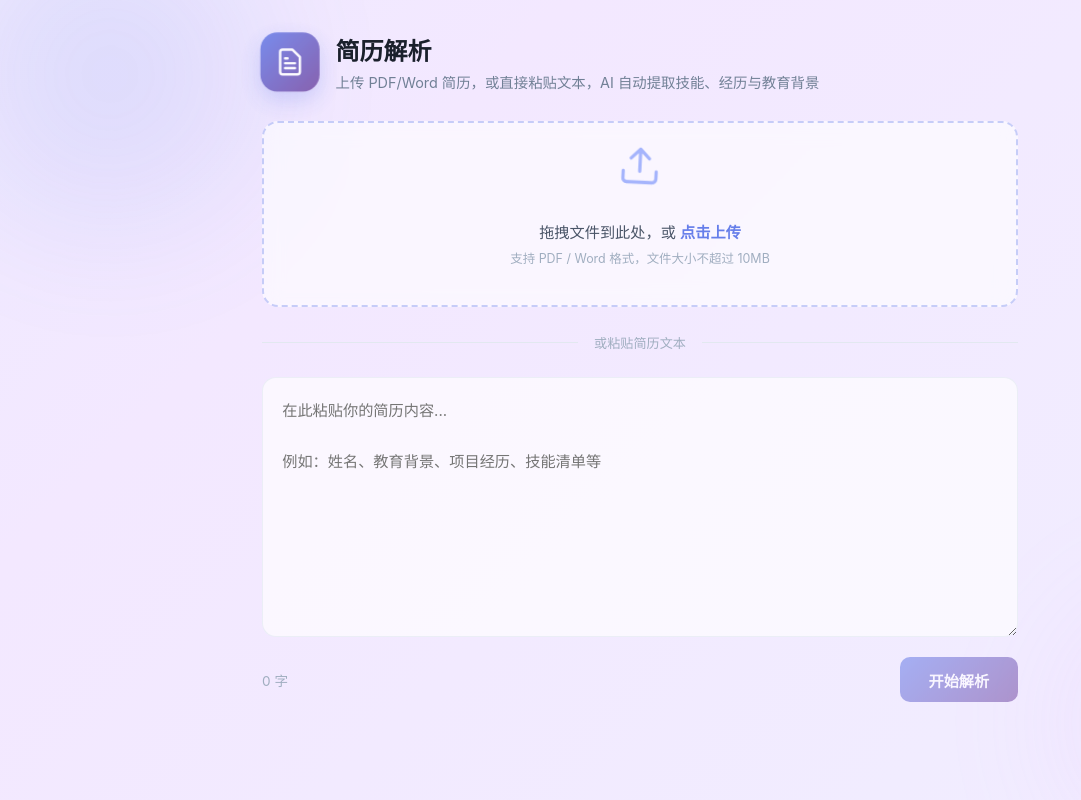
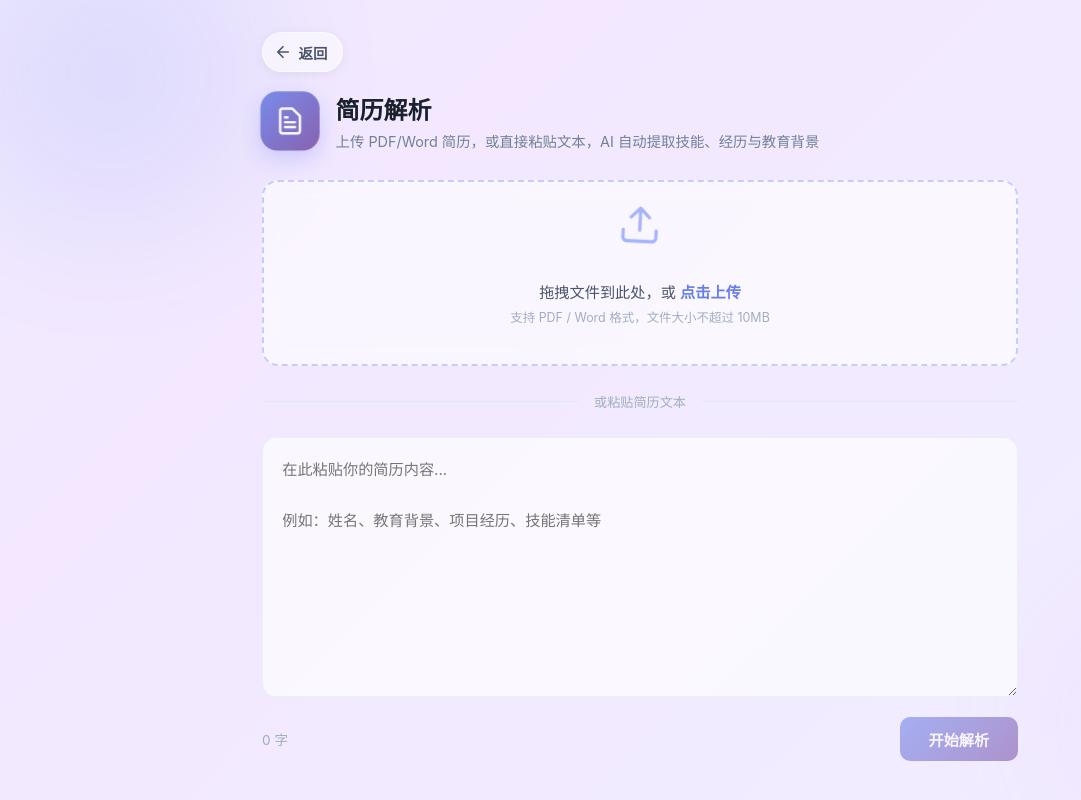
Before and after one commit to Solqni/CareerAI, a Vue app in the folder frontend/: page /resume in a window 1280 px wide. Shown: the whole page, without its empty margins (0-1081 px from the left). Built offline with nearby package versions, Linux system fonts and the light colour scheme.

Commit message:
feat: 新增统一返回键组件并修复学习计划跳转路由

```diff
--- /dev/null
+++ b/frontend/src/components/BackButton.vue
@@ -0,0 +1,57 @@
+<script setup lang="ts">
+import { useRouter } from 'vue-router'
+
+const router = useRouter()
+
+function goBack() {
+  // 有浏览历史则返回上一页，否则回到首页
+  if (window.history.state && window.history.state.back) {
+    router.back()
+  } else {
+    router.push('/')
+  }
+}
+</script>
+
+<template>
+  <button class="back-btn" aria-label="返回" @click="goBack">
+    <svg viewBox="0 0 24 24" fill="none" stroke="currentColor" stroke-width="2.2" stroke-linecap="round" stroke-linejoin="round">
+      <path d="M19 12H5M12 19l-7-7 7-7" />
+    </svg>
+    <span class="back-text">返回</span>
+  </button>
+</template>
+
+<style scoped>
+.back-btn {
+  display: inline-flex;
+  align-items: center;
+  gap: 0.4rem;
+  height: 40px;
+  padding: 0 0.9rem 0 0.7rem;
+  border-radius: 999px;
+  border: 1px solid rgba(255, 255, 255, 0.6);
+  background: rgba(255, 255, 255, 0.55);
+  backdrop-filter: blur(12px);
+  color: #4a5568;
+  font-size: 0.9rem;
+  font-weight: 600;
+  cursor: pointer;
+  box-shadow: 0 2px 12px rgba(0, 0, 0, 0.06);
+  transition: all 0.25s ease;
+}
+.back-btn svg {
+  width: 18px;
+  height: 18px;
+  transition: transform 0.25s ease;
+}
+.back-btn:hover {
+  background: rgba(255, 255, 255, 0.85);
+  color: var(--primary, #667eea);
+  border-color: var(--primary, #667eea);
+  box-shadow: 0 6px 18px rgba(102, 126, 234, 0.2);
+  transform: translateX(-2px);
+}
+.back-btn:hover svg { transform: translateX(-3px); }
+.back-btn:active { transform: scale(0.96); }
+</style>
--- a/frontend/src/views/DashboardView.vue
+++ b/frontend/src/views/DashboardView.vue
@@ -1,6 +1,7 @@
 <script setup lang="ts">
 import { onMounted, ref } from 'vue'
 import { useRouter } from 'vue-router'
+import BackButton from '@/components/BackButton.vue'
 
 const router = useRouter()
 
@@ -47,6 +48,8 @@ onMounted(animateNumbers)
     <div class="page-blob blob-b"></div>
     <div class="page-blob blob-c"></div>
     <header class="topbar anim-fade">
+      <div class="topbar-left">
+        <BackButton class="topbar-back" />
         <div class="brand" @click="router.push('/')">
           <div class="brand-logo">
             <svg viewBox="0 0 24 24" fill="none" stroke="currentColor" stroke-width="2.2" stroke-linecap="round" stroke-linejoin="round">
@@ -54,6 +57,7 @@ onMounted(animateNumbers)
             </svg>
           </div>
           <span>CareerAI</span>
+        </div>
       </div>
       <nav>
         <button v-for="n in navs" :key="n.path" @click="router.push(n.path)">
@@ -175,6 +179,7 @@ onMounted(animateNumbers)
   border-bottom: 1px solid rgba(255,255,255,0.5);
 }
 .brand { display: flex; align-items: center; gap: 0.6rem; font-weight: 800; font-size: 1.15rem; cursor: pointer; }
+.topbar-left { display: flex; align-items: center; gap: 0.9rem; }
 .brand-logo {
   width: 36px; height: 36px;
   border-radius: 10px;
--- a/frontend/src/views/InterviewView.vue
+++ b/frontend/src/views/InterviewView.vue
@@ -1,5 +1,6 @@
 <script setup lang="ts">
 import { onMounted, onUnmounted, ref } from 'vue'
+import BackButton from '@/components/BackButton.vue'
 
 // 模拟面试对话演示气泡
 const demoScript = [
@@ -37,6 +38,7 @@ const features = [
     <div class="page-blob blob-a"></div>
     <div class="page-blob blob-b"></div>
     <div class="page-inner">
+    <BackButton class="page-back" />
     <div class="page-header anim-fade-up">
       <div class="header-icon">
         <svg viewBox="0 0 24 24" fill="none" stroke="currentColor" stroke-width="2" stroke-linecap="round" stroke-linejoin="round">
@@ -101,6 +103,7 @@ const features = [
 .blob-b { width: 260px; height: 260px; background: #4facfe; opacity: 0.09; bottom: -50px; right: -30px; animation-delay: -4s; }
 
 .page-inner { padding: 2rem; max-width: 760px; margin: 0 auto; }
+.page-back { margin-bottom: 1.2rem; }
 
 .page-header { display: flex; align-items: center; gap: 1.1rem; margin-bottom: 1.6rem; }
 .header-icon {
--- a/frontend/src/views/JobsView.vue
+++ b/frontend/src/views/JobsView.vue
@@ -1,5 +1,6 @@
 <script setup lang="ts">
 import { ref } from 'vue'
+import BackButton from '@/components/BackButton.vue'
 
 const jdText = ref('')
 const loading = ref(false)
@@ -17,6 +18,7 @@ async function handleParse() {
     <div class="page-blob blob-a"></div>
     <div class="page-blob blob-b"></div>
     <div class="page-inner">
+    <BackButton class="page-back" />
     <div class="page-header anim-fade-up">
       <div class="header-icon">
         <svg viewBox="0 0 24 24" fill="none" stroke="currentColor" stroke-width="2" stroke-linecap="round" stroke-linejoin="round">
@@ -66,6 +68,7 @@ async function handleParse() {
 .blob-b { width: 250px; height: 250px; background: #f093fb; opacity: 0.1; bottom: -50px; left: -30px; animation-delay: -4s; }
 
 .page-inner { padding: 2rem; max-width: 820px; margin: 0 auto; }
+.page-back { margin-bottom: 1.2rem; }
 
 .page-header { display: flex; align-items: center; gap: 1.1rem; margin-bottom: 1.6rem; }
 .header-icon {
--- a/frontend/src/views/MatchView.vue
+++ b/frontend/src/views/MatchView.vue
@@ -1,6 +1,7 @@
 <script setup lang="ts">
 import { onMounted, ref } from 'vue'
 import { useRouter } from 'vue-router'
+import BackButton from '@/components/BackButton.vue'
 
 const router = useRouter()
 
@@ -29,6 +30,7 @@ onMounted(() => setTimeout(() => (shown.value = true), 400))
     <div class="page-blob blob-a"></div>
     <div class="page-blob blob-b"></div>
     <div class="page-inner">
+    <BackButton class="page-back" />
     <div class="page-header anim-fade-up">
       <div class="header-icon">
         <svg viewBox="0 0 24 24" fill="none" stroke="currentColor" stroke-width="2" stroke-linecap="round" stroke-linejoin="round">
@@ -71,7 +73,7 @@ onMounted(() => setTimeout(() => (shown.value = true), 400))
       <div class="score-summary">
         <h3>匹配诊断摘要</h3>
         <p>你的技能基础与该岗位总体契合度较好，学历完全达标。主要差距集中在<strong>容器化部署</strong>与<strong>系统设计经验</strong>两方面，建议优先补齐。</p>
-        <button class="btn" @click="router.push('/interview')">生成学习计划 →</button>
+        <button class="btn" @click="router.push('/dashboard')">生成学习计划 →</button>
       </div>
     </div>
 
@@ -129,6 +131,7 @@ onMounted(() => setTimeout(() => (shown.value = true), 400))
 .blob-b { width: 280px; height: 280px; background: #f093fb; opacity: 0.09; bottom: -50px; right: -30px; animation-delay: -4s; }
 
 .page-inner { padding: 2rem; max-width: 860px; margin: 0 auto; }
+.page-back { margin-bottom: 1.2rem; }
 
 .page-header { display: flex; align-items: center; gap: 1.1rem; margin-bottom: 1.6rem; }
 .header-icon {
--- a/frontend/src/views/ResumeView.vue
+++ b/frontend/src/views/ResumeView.vue
@@ -1,5 +1,6 @@
 <script setup lang="ts">
 import { ref } from 'vue'
+import BackButton from '@/components/BackButton.vue'
 
 const resumeText = ref('')
 const loading = ref(false)
@@ -17,6 +18,7 @@ async function handleParse() {
     <div class="page-blob blob-a"></div>
     <div class="page-blob blob-b"></div>
     <div class="page-inner">
+    <BackButton class="page-back" />
     <div class="page-header anim-fade-up">
       <div class="header-icon">
         <svg viewBox="0 0 24 24" fill="none" stroke="currentColor" stroke-width="2" stroke-linecap="round" stroke-linejoin="round">
@@ -72,6 +74,7 @@ async function handleParse() {
 .blob-b { width: 250px; height: 250px; background: #f093fb; opacity: 0.1; bottom: -50px; right: -30px; animation-delay: -4s; }
 
 .page-inner { padding: 2rem; max-width: 820px; margin: 0 auto; }
+.page-back { margin-bottom: 1.2rem; }
 
 .page-header { display: flex; align-items: center; gap: 1.1rem; margin-bottom: 1.8rem; }
 .header-icon {
```
Lines whose indentation alone changed are shown as unchanged.
